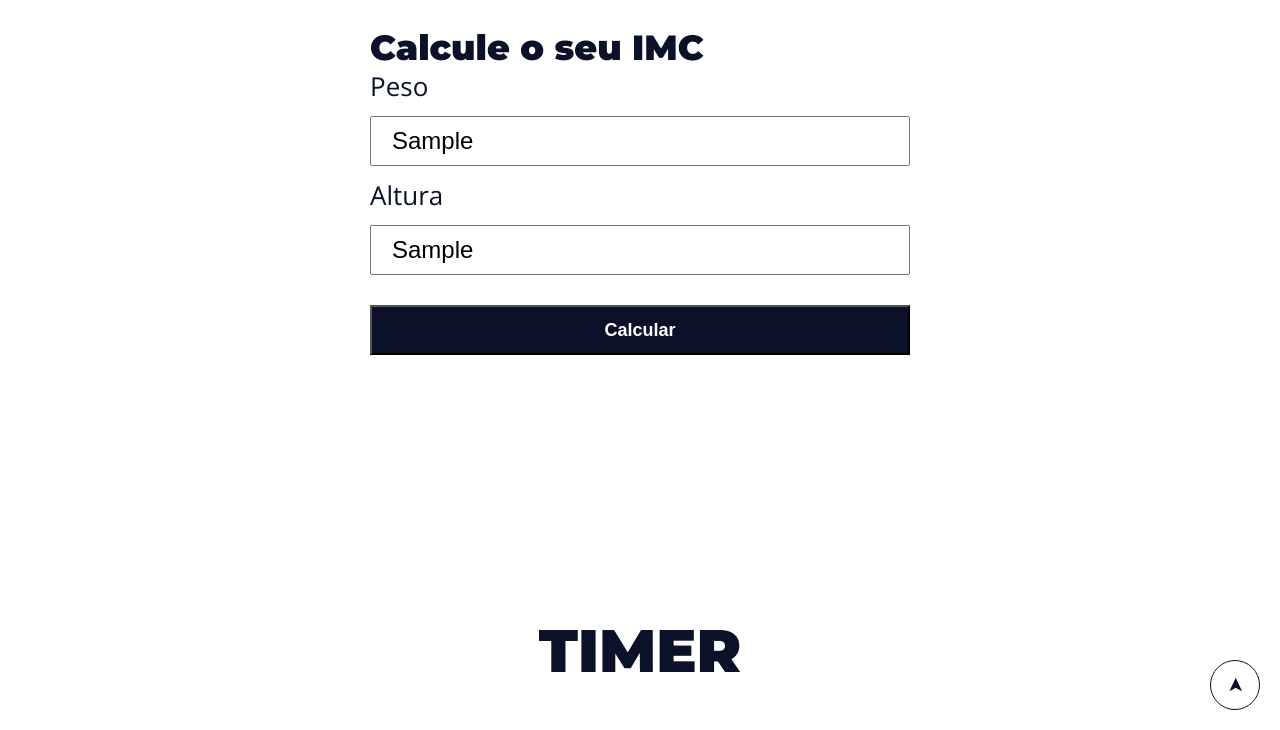
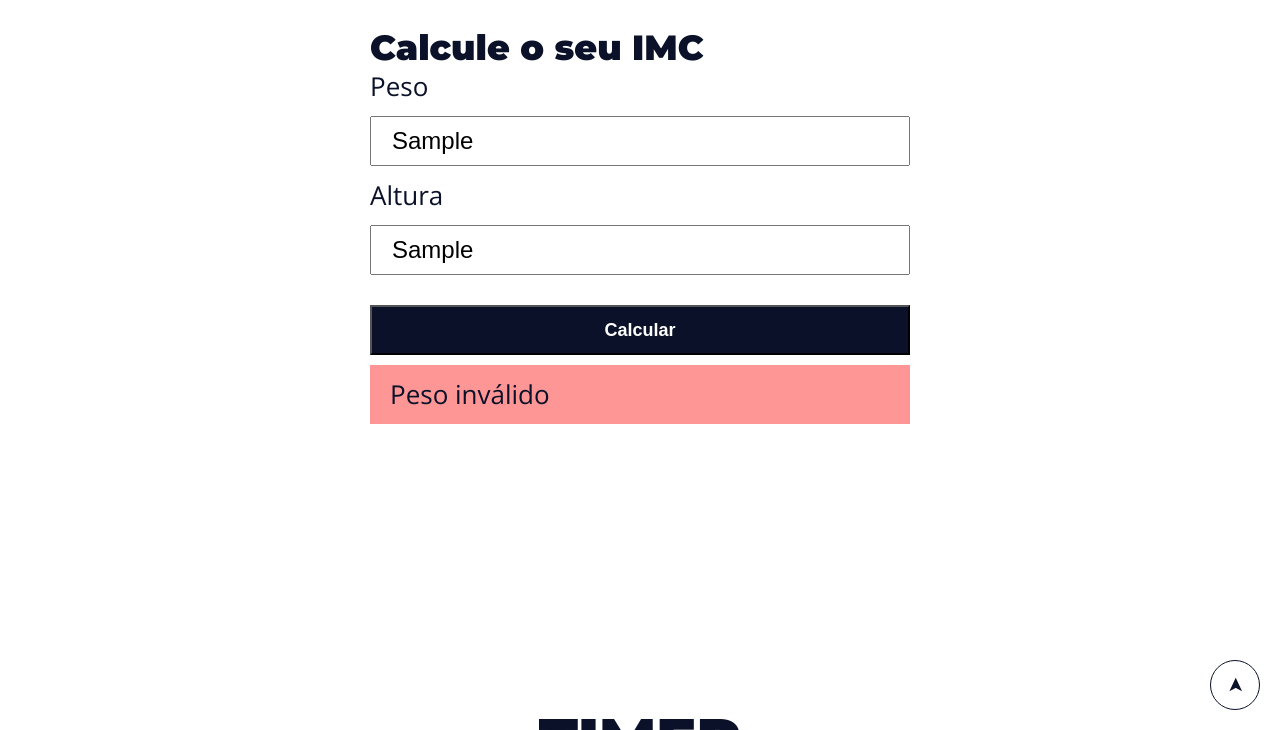
Before and after one commit to JoaoDallagnol/pagina_java_script, a website built with webpack: page public/index.html in a window 1280 px wide. Both pictures are taken after typing "Sample", "Sample" into the empty fields and a click on the button "Calcular". Shown: the part 3134-3864 px from the top of the page. Built offline with nearby package versions, Linux system fonts and the light colour scheme.

Commit message:
Ajeitando o bug das funcoes com mesmo nome entre os arquivos data_hora e calculo_imc

```diff
--- a/public/index.html
+++ b/public/index.html
@@ -128,7 +128,7 @@
 
                 <button class="btn-cacular-imc" type="submit">Calcular</button>
 
-                <div id="resultado"></div>
+                <div id="resultado-imc"></div>
             </form>
         </div>
     </section>
--- a/src/modules/calculo_imc.js
+++ b/src/modules/calculo_imc.js
@@ -9,12 +9,12 @@ form.addEventListener('submit', function (e){
     const altura = Number(inputAltura.value);
 
     if (!peso) {
-        setResultado('Peso inválido', false);
+        setResultadoIMC('Peso inválido', false);
         return
     }
 
     if (!altura) {
-        setResultado('Altura inválida', false);
+        setResultadoIMC('Altura inválida', false);
         return
     }
 
@@ -23,7 +23,7 @@ form.addEventListener('submit', function (e){
     const nivelImc = condicionaNivel(imc);
     const msg = `Seu IMC é ${imc} (${nivelImc}).`;
 
-    setResultado(msg, true);
+    setResultadoIMC(msg, true);
 
 
 });
@@ -32,9 +32,9 @@ function criaParagrafo () {
     const p = document.createElement('p');
     return p;
 }
-function setResultado (msg, isValid) {
-    const textoResultado = document.querySelector('#resultado')
-    textoResultado.innerHTML = '';
+function setResultadoIMC (msg, isValid) {
+    const textoResultadoIMC = document.querySelector('#resultado-imc')
+    textoResultadoIMC.innerHTML = '';
 
     const p = criaParagrafo(msg);
     if (isValid){
@@ -44,7 +44,7 @@ function setResultado (msg, isValid) {
     }
 
     p.innerHTML = msg
-    textoResultado.appendChild(p);
+    textoResultadoIMC.appendChild(p);
 }
 
 function calculaImc (peso, altura) {
```
